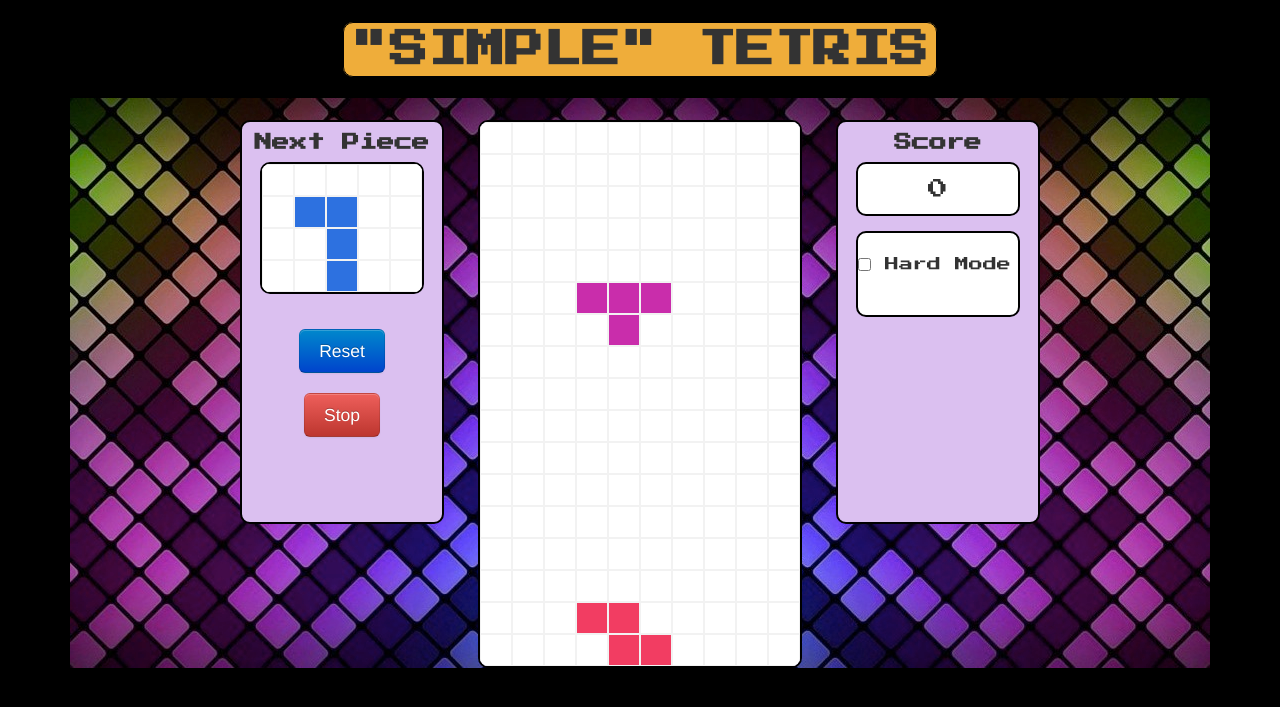
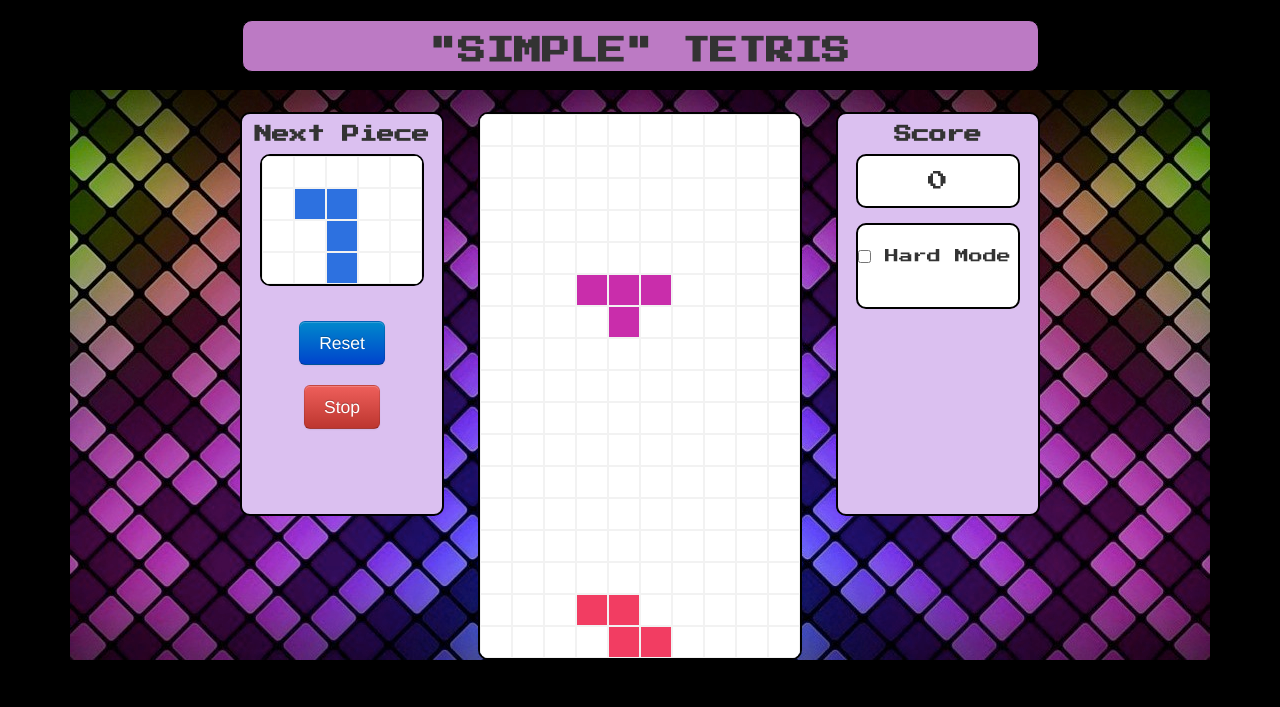
Before and after one commit to lamson-dev/tetris, a PHP site: page /tetris.html in a window 1280 px wide. Shown: the top 707 px of the page. Run offline with PHP 8.4, Linux system fonts and the light colour scheme; some web fonts are replaced.

Commit message:
have gameover div

```diff
--- a/css/tetris.css
+++ b/css/tetris.css
@@ -17,21 +17,33 @@ body {
 	background-repeat: no-repeat;
 }
 
-#title span {
-
+.banner{
 	border: black solid 1px;
 	border-radius: 10px;
-	background-color: rgb(239,173,58);
-	padding: 7px;
+	background-color: rgb(188,122,196);
+	height: 30px;
+	padding: 10px;
+	font-size: 2em;
+	margin: auto;
+	margin-top: 15px;
+	margin-bottom: 15px;
 }
 
-#title {
-	margin-top: 30px;
-	margin-bottom: 50px;
+#heading {
+	margin-top: 20px;
+	margin-bottom: 40px;
+	width: 775px;
 }
 
 div {
 	border-radius: 10px;
+}
+
+#gameover{
+	position: absolute;
+	top: 25%;
+	left: 20px;
+	width: 80%;
 }
 
 #main {
@@ -47,7 +59,8 @@ div {
 	text-align: center;
 	margin: auto;
 
-	background-color: rgb(144,126,188);
+/* 	background-color: rgb(144,126,188); */
+/* 	background-color: transparent; */
 
 	position: relative;
 	overflow: hidden;
--- a/js/tetris.js
+++ b/js/tetris.js
@@ -1,4 +1,5 @@
 $(document).ready(function() {
+
 
 	//create central tetris grid
 	var main = $('#mainbox');
@@ -94,6 +95,8 @@ function createTerisBox() {
 //clears squares, resets speed and score, creates a new piece and timer
 function resetClick() {
 
+	//hide game over
+	$('#gameover').hide();
 
 	//initialize game
 	SPEED = 310;
@@ -145,13 +148,17 @@ function createNewPiece(){
 	acols = pieceCols[nextPiece].slice();
 	acolor = pieceColors[nextPiece].slice();
 
-
 	//if it is hard mode, we only select from the first two pieces
 	var n = $("#hard").is(':checked') ? 2 : 7;
 
 	//select new next piece at random
 	nextPiece = parseInt(Math.random() * n);
-	$("#nextpiece").text(nextPiece);
+
+	// uncomment this code to increase frequency of the I shape
+	//nextPiece2 = parseInt(Math.random() * n);
+	//nextPiece3 = parseInt(Math.random() * n);
+	//if(nextPiece2 === 5 || nextPiece3 === 5) nextPiece = 5;
+
 	displayNextPiece();
 
 	//check if the new squares are already active - if so, we lose
@@ -197,7 +204,8 @@ function displayNextPiece() {
 }
 
 function loseGame() {
-	alert("You have lost the game!");
+		//show game over div
+	$('#gameover').show();
 	clearInterval(timer);
 	timer = null;
 }
@@ -240,7 +248,7 @@ function canMoveSqDown(row, col) {
 function canMoveSqLeft(row, col) {
 	if(col == 1){ return false; }
 	//if square left of us is active, then we can move there
-	if(isActive(row, col-1)){ return true}
+	if(isActive(row, col-1)){ return true;}
 	var lfSq = getSq(row, col-1);
 	return (lfSq.hasClass("off"));
 }
@@ -343,7 +351,7 @@ function rotate() {
 
 function isActive(row, col) {
 	for(var i = 0; i < 4; i++){
-		if(arows[i] == row && acols[i] == col){ return true}
+		if(arows[i] == row && acols[i] == col){ return true;}
 	}
 	return false;
 }
--- a/tetris.html
+++ b/tetris.html
@@ -12,7 +12,7 @@
 	</head>
 
 	<body>
-		<h1 id="title"><span>"SIMPLE" TETRIS</span></h1>
+		<h1 id="heading" class="banner">"SIMPLE" TETRIS</h1>
 
 		<div id="main">
 
@@ -53,7 +53,7 @@
 			</div>
 
 			<div id="mainbox">
-
+				<div id = "gameover" class="banner">GAME OVER</div>
 			</div>
 
 		</div>
```
Also changed, not shown: 1 other file.
